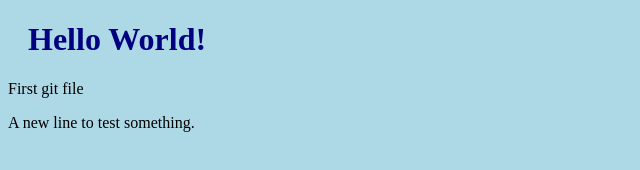
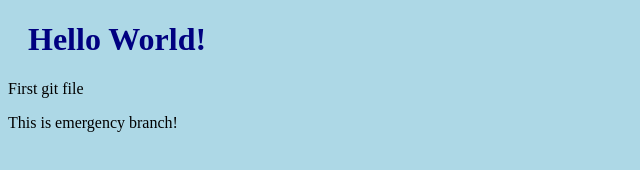
Before and after one commit to Fredwin03/hello-world, a plain HTML site: page index.html in a window 1280 px wide. Shown: the full height of the page, 0-640 px from the left. Drawn offline with Linux system fonts and the light colour scheme.

Commit message:
index.html is updated with emergency fix

```diff
--- a/index.html
+++ b/index.html
@@ -13,6 +13,6 @@
 <body>
     <h1>Hello World!</h1>
     <p>First git file</p>
-    <p>A new line to test something.</p>
+    <p>This is emergency branch!</p>
 </body>
 </html>
```
